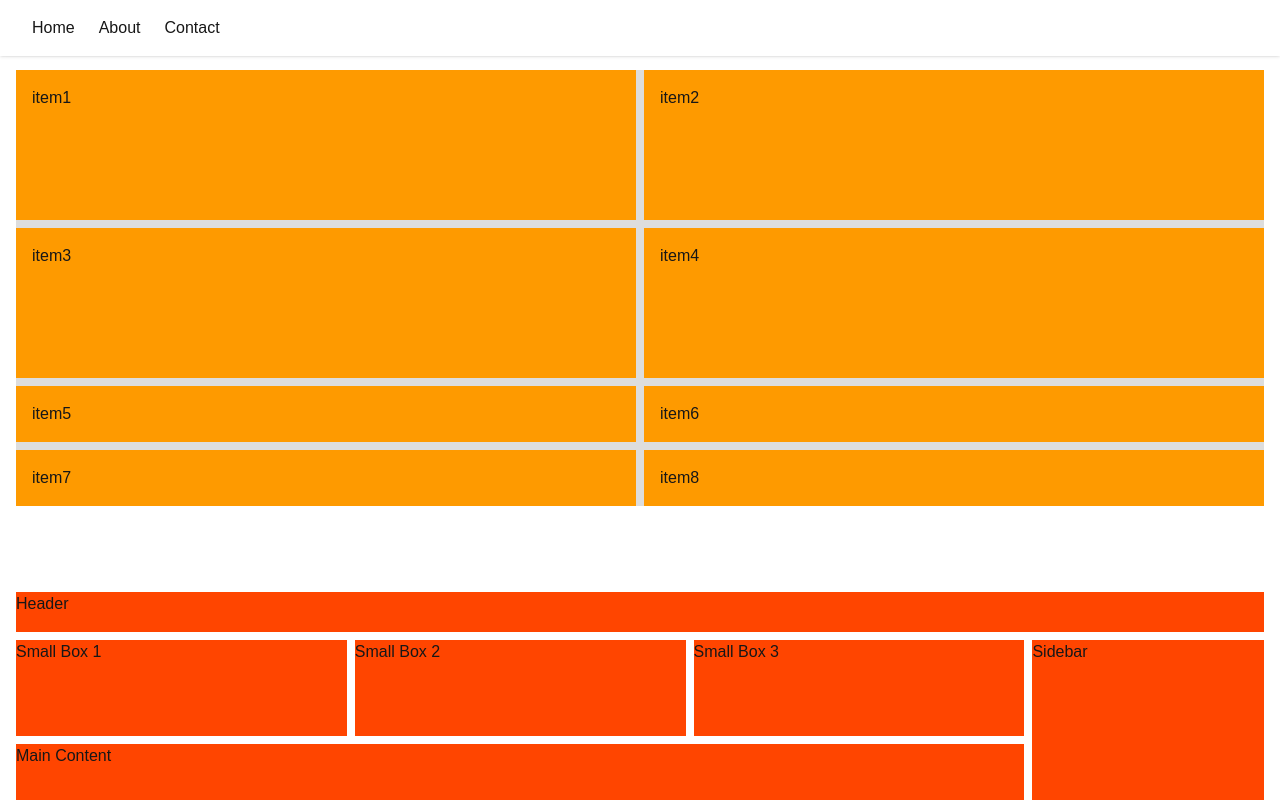
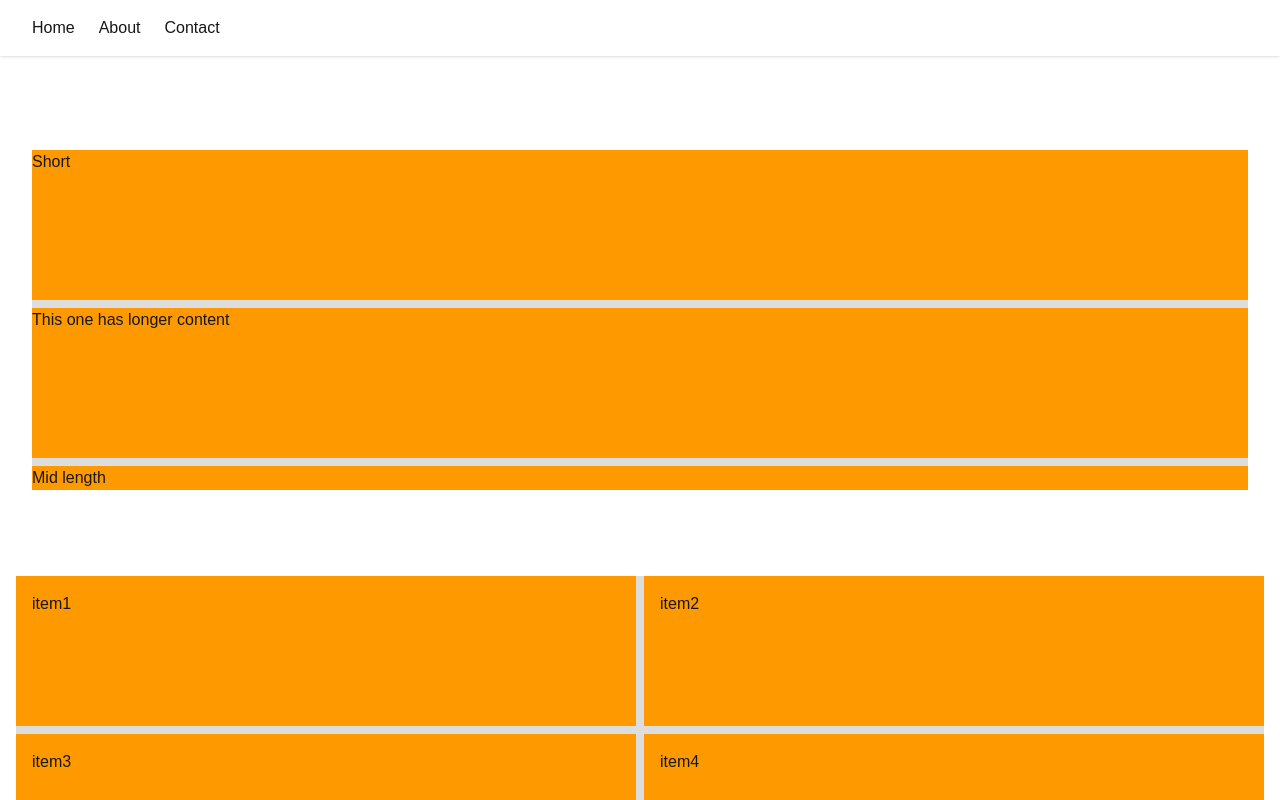
Before and after one commit to SiamulHassan/gsap-lenis, a Next.js app: page /practice-css in a window 1280 px wide. Shown: the top 800 px of the page. Built offline with nearby package versions, Linux system fonts and the light colour scheme.

Commit message:
fit-fill content

```diff
--- a/src/app/practice-css/page.tsx
+++ b/src/app/practice-css/page.tsx
@@ -1,4 +1,4 @@
-import { Container, ExplicitImplicit, GridLayout } from '@/components';
+import { AutoFitFill, Container, ExplicitImplicit, GridLayout } from '@/components';
 import React from 'react';
 
 const page = () => {
@@ -24,6 +24,8 @@ const page = () => {
 	const renderClass = (index: number) => layoutClasses[index] || '';
 	return (
 		<div className='main flex flex-col gap-4'>
+			{/* practice 4 */}
+			<AutoFitFill />
 			{/* practice 3 */}
 			<ExplicitImplicit />
 			{/* practice 2 */}
--- /dev/null
+++ b/src/components/GridLayout/AutoFitFill.tsx
@@ -0,0 +1,34 @@
+import React from 'react';
+import Container from '../Container';
+
+const AutoFitFill = () => {
+	return (
+		<Container>
+			<div
+				className='mx-4 grid grid-cols-[repeat(auto-fit,_minmax(min-content,1fr))] grid-rows-[150px_150px] bg-[#ddd] gap-2 mt-[80px]'
+				// min-contetn use korle onek narrow hoite pare cell(item), so use it if client has not problem or use a fixed val
+				// style={{
+				// 	// 'repeat(auto-fill, minmax(200px, 1fr));'
+				// 	gridTemplateColumns: 'repeat(auto-fit, minmax(200px,1fr))',
+				// }}
+			>
+				<GridItem>Short</GridItem>
+				<GridItem>This one has longer content</GridItem>
+				<GridItem>Mid length</GridItem>
+
+				{/* <GridItem>item4</GridItem> */}
+				{/* <GridItem>item4</GridItem>
+				<GridItem>item5</GridItem>
+				<GridItem>item6</GridItem>
+				<GridItem>item7</GridItem>
+				<GridItem>item8</GridItem> */}
+			</div>
+		</Container>
+	);
+};
+
+export default AutoFitFill;
+
+const GridItem = ({ children }: any) => {
+	return <div className='bg-amber-500'>{children}</div>;
+};
--- a/src/components/GridLayout/index.ts
+++ b/src/components/GridLayout/index.ts
@@ -1,2 +1,3 @@
-export {default as GridLayout} from './GridLayout';
-export {default as ExplicitImplicit} from './ExplicitImplicit';
+export { default as GridLayout } from './GridLayout';
+export { default as ExplicitImplicit } from './ExplicitImplicit';
+export { default as AutoFitFill } from './AutoFitFill';
```
